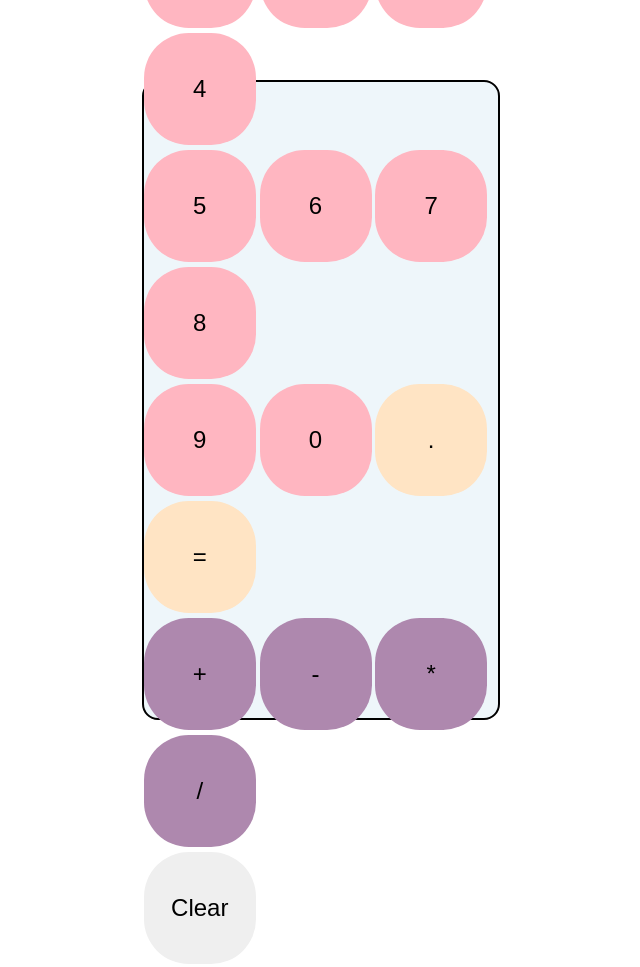
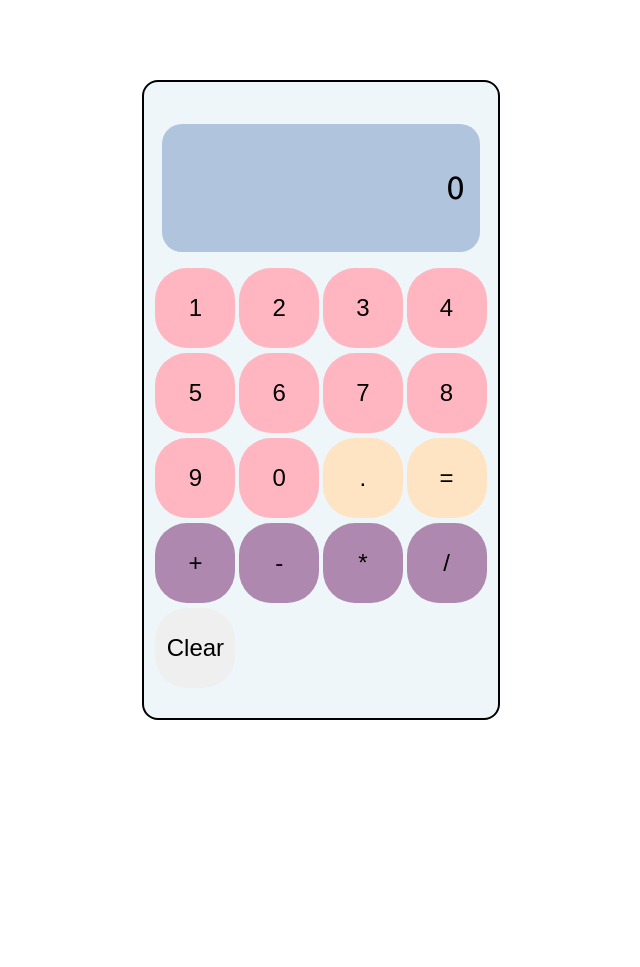
Before and after one commit to Chaw-Ma-Ma-Win/Calculator, a plain HTML site: page index.html in a window 1280 px wide. Shown: the whole page, without its empty margins (319-959 px from the left). After the commit the page ends 800 px from the top, so only its background shows below. Drawn offline with Linux system fonts and the light colour scheme.

Commit message:
Update Button

```diff
--- a/style.css
+++ b/style.css
@@ -28,6 +28,7 @@ body {
 }
 
 .screen {
+  margin-top: 1rem;
   font-size: 2rem;
   display: flex;
   justify-content: flex-end;
@@ -45,8 +46,8 @@ button {
   font-size: 1.5rem;
   margin-bottom: 5px;
   border-radius: 40%;
-  width: 7rem;
-  height: 7rem;
+  width: 5rem;
+  height: 5rem;
 }
 
 .firstLine button,
```
